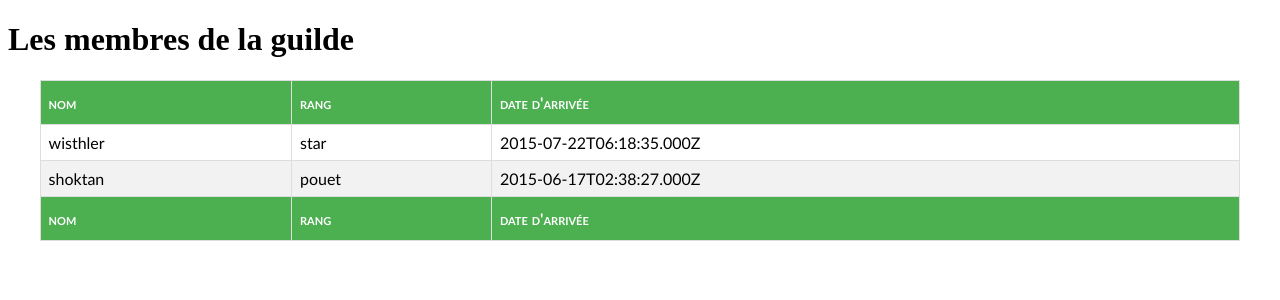
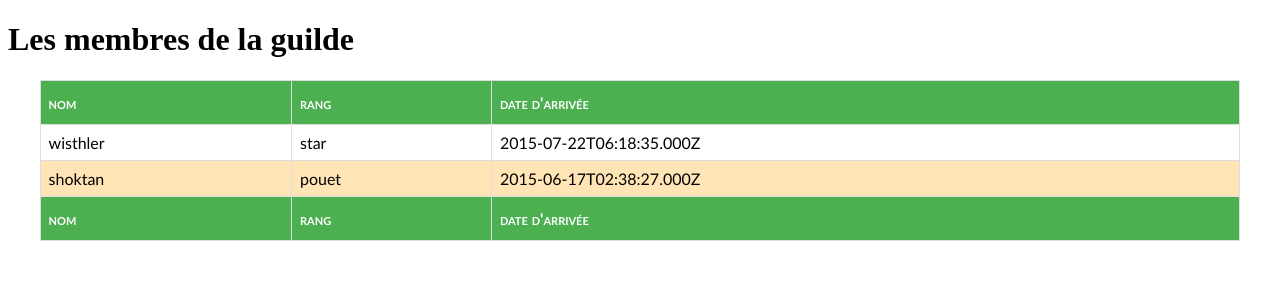
Before and after one commit to alliance-tranquille/MemberManager, a Spring Boot app: page /guild in a window 1280 px wide. Shown: the top 300 px of the page. Run offline with Spring Boot 4, Linux system fonts and the light colour scheme; the visitor is signed in with stand-in values (Sample User, id 1); some of the project's set-up classes (security, data sources, template engines, error pages and the like) are left out, and stand-ins take their place.

Commit message:
improve css

```diff
--- a/src/main/resources/static/css/style.css
+++ b/src/main/resources/static/css/style.css
@@ -10,7 +10,7 @@ table.arraylist{
     padding: 8px;
 }
 
-.arraylist tr:nth-child(even){background-color: #f2f2f2;}
+.arraylist tr:nth-child(even){background-color: #FFE4B5;}
 
 .arraylist tr:hover {background-color: #ddd;}
 
--- a/src/main/resources/templates/guildMembers.html
+++ b/src/main/resources/templates/guildMembers.html
@@ -2,9 +2,10 @@
 <html xmlns="http://www.w3.org/1999/xhtml" xmlns:th="http://www.thymeleaf.org"
       xmlns:sec="http://www.thymeleaf.org/thymeleaf-extras-springsecurity3">
 <head>
+    <meta http-equiv="content-type" content="text/html; charset=UTF-8"></meta>
     <title>GW2 - Alliance Tranquille - les membres</title>
     <link href="../static/css/style.css" th:href="@{/css/style.css}" rel="stylesheet" />
-    <meta charset="utf-8">
+
 </head>
 <body>
 <h1>Les membres de la guilde</h1>
```
